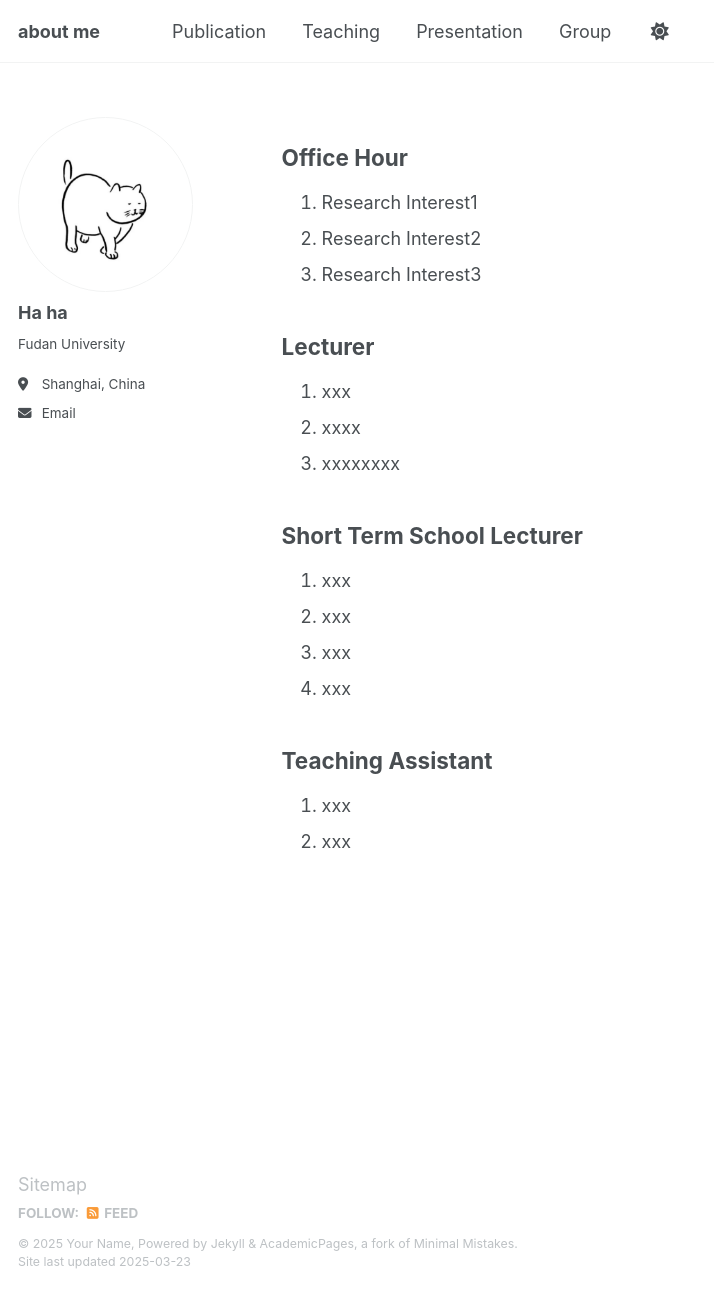
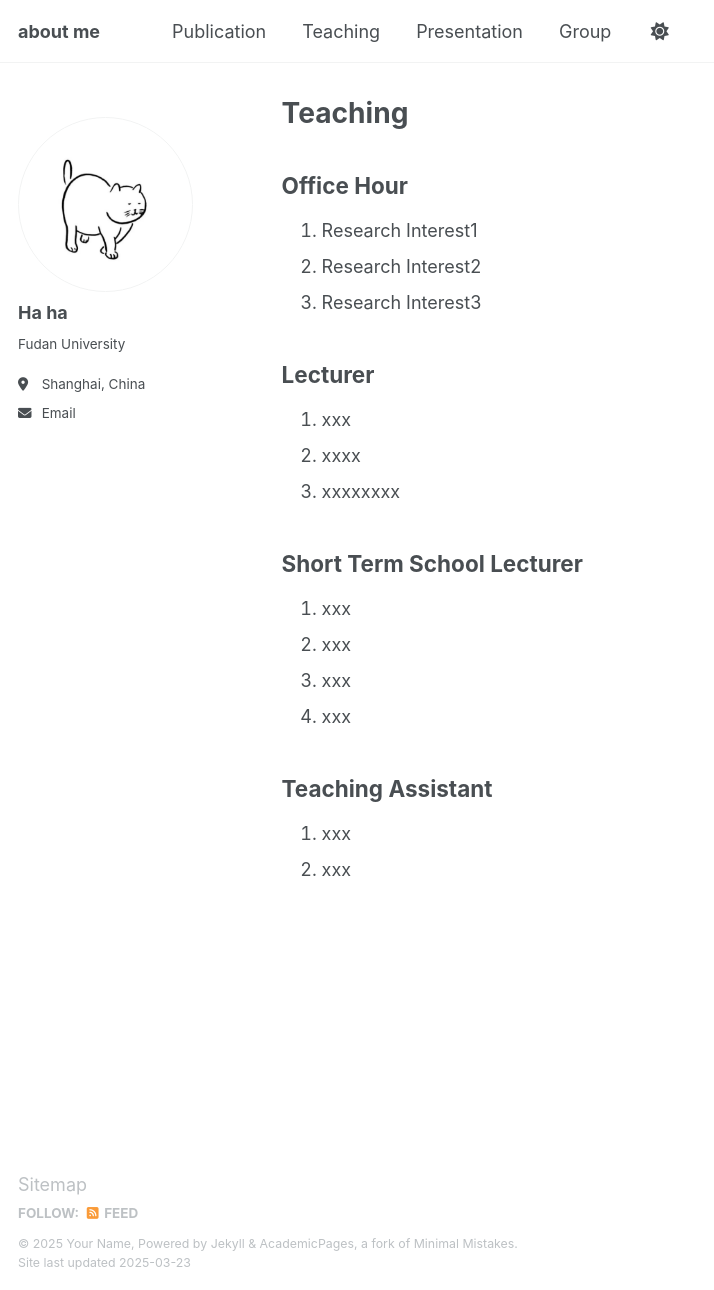
Before and after one commit to jhhe77/jhhe77.github.io, a Jekyll site: the page built from _pages/teaching.md, in a window 1280 px wide and 1290 px high. Shown: the whole window, without its empty margins (0-714 px from the left). Built offline with Jekyll 4.4.1, drawn with Linux system fonts in a browser that asks for light colours.

Commit message:
Update teaching.md

```diff
--- a/_pages/teaching.md
+++ b/_pages/teaching.md
@@ -1,10 +1,8 @@
 ---
 layout: archive
-permalink: /tesching/
-title: ""
+title: "Teaching"
+permalink: /teaching/
 author_profile: true
-redirect_from:
-  - /teaching.html/
 ---
 
 Office Hour
```
